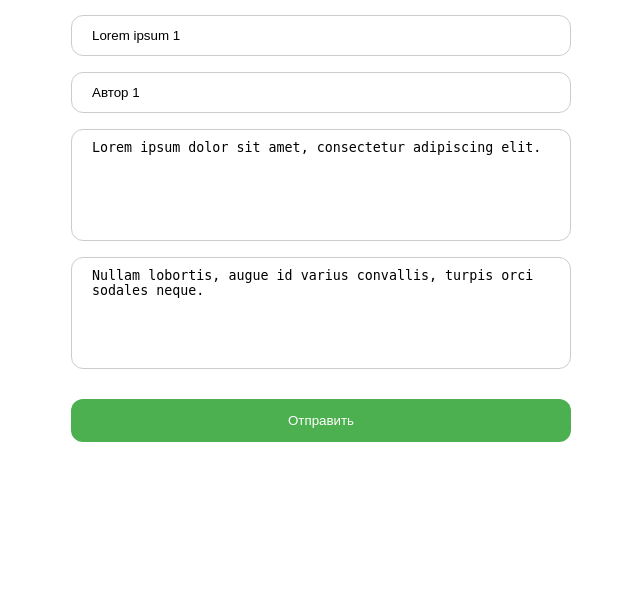
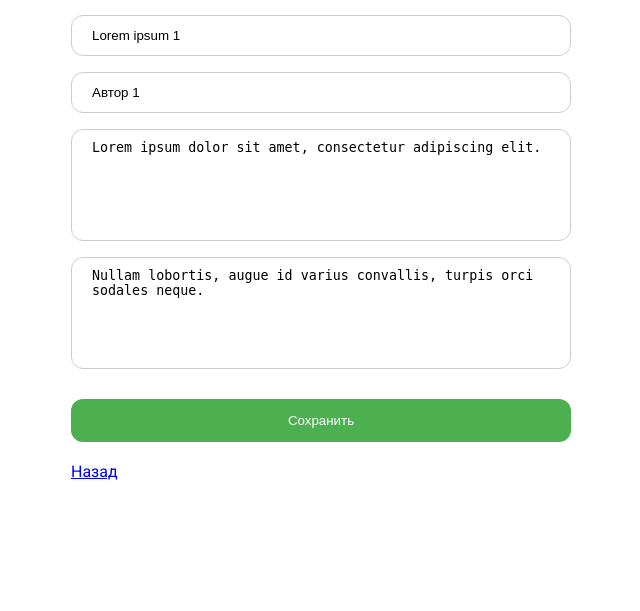
Before and after one commit to AlexanderAES/test_task, a PHP site: page /edit_message.php?id=1 in a window 1280 px wide. Shown: the part 248-859 px from the top of the page, without its empty margins (319-959 px from the left). Before the commit the page ends 690 px from the top, so only its background shows below. Run offline with PHP 8.4, Linux system fonts and the light colour scheme; data comes from the database, SQL or seed files in the repository.

Commit message:
add back buttons

```diff
--- a/style/messages.css
+++ b/style/messages.css
@@ -125,3 +125,7 @@ textarea {
 .pagination {
     margin-top: 40px;
 }
+
+.back__button{
+    margin-top: 20px;
+}
--- a/web/add_comment.php
+++ b/web/add_comment.php
@@ -18,6 +18,9 @@
 
             <input type="submit" name="add_comment" value="Отправить">
         </form>
+        <div class="back__button">
+            <a href="view_message.php?id=<?=$_GET['id']?>">Назад</a>
+        </div>
     </div>
 </div>
 </body>
--- a/web/edit_message.php
+++ b/web/edit_message.php
@@ -31,8 +31,12 @@ if (isset($_GET['id'])) {
             <input name="author" placeholder="Введите имя" type="text" value="<?= $messageInfo['author']; ?>" required>
             <textarea name="short_content" placeholder="Введите краткое содержание" cols="65" rows="6" required><?= $messageInfo['short_content']; ?></textarea>
             <textarea name="full_content" placeholder="Введите полное содержание" cols="65" rows="6" required><?= $messageInfo['full_content']; ?></textarea>
-            <input type="submit" name="edit_message" value="Отправить">
+            <input type="submit" name="edit_message" value="Сохранить">
         </form>
+        <div class="back__button">
+            <a href="view_message.php?id=<?=$_GET['id']?>">Назад</a>
+        </div>
     </div>
+
 </div>
 </body>
--- a/web/index.php
+++ b/web/index.php
@@ -6,7 +6,7 @@ $db = new Database();
 $message = new Message($db);
 $allMessages = $message->readAll();
 
-$perPage = 5;
+$perPage = 3;
 $totalItems = count($allMessages);
 $totalPages = ceil($totalItems / $perPage);
 $currentPage = isset($_GET['page']) && is_numeric($_GET['page']) ? (int)$_GET['page'] : 1;
--- a/web/send_message.php
+++ b/web/send_message.php
@@ -19,6 +19,9 @@
                       required></textarea>
             <input type="submit" value="Отправить">
         </form>
+        <div class="back__button">
+            <a href="index.php">К списку сообщений</a>
+        </div>
     </div>
 </div>
 </body>
--- a/web/view_message.php
+++ b/web/view_message.php
@@ -50,6 +50,9 @@ if (isset($_GET['id'])) {
             <div>
                 <a class="messages__add" href="add_comment.php?id=<?php echo $messageInfo['id']; ?>">Добавить комментарий</a>
             </div>
+            <div class="back__button">
+                <a href="index.php">К списку сообщений</a>
+            </div>
         </div>
     </div>
 </body>
```
